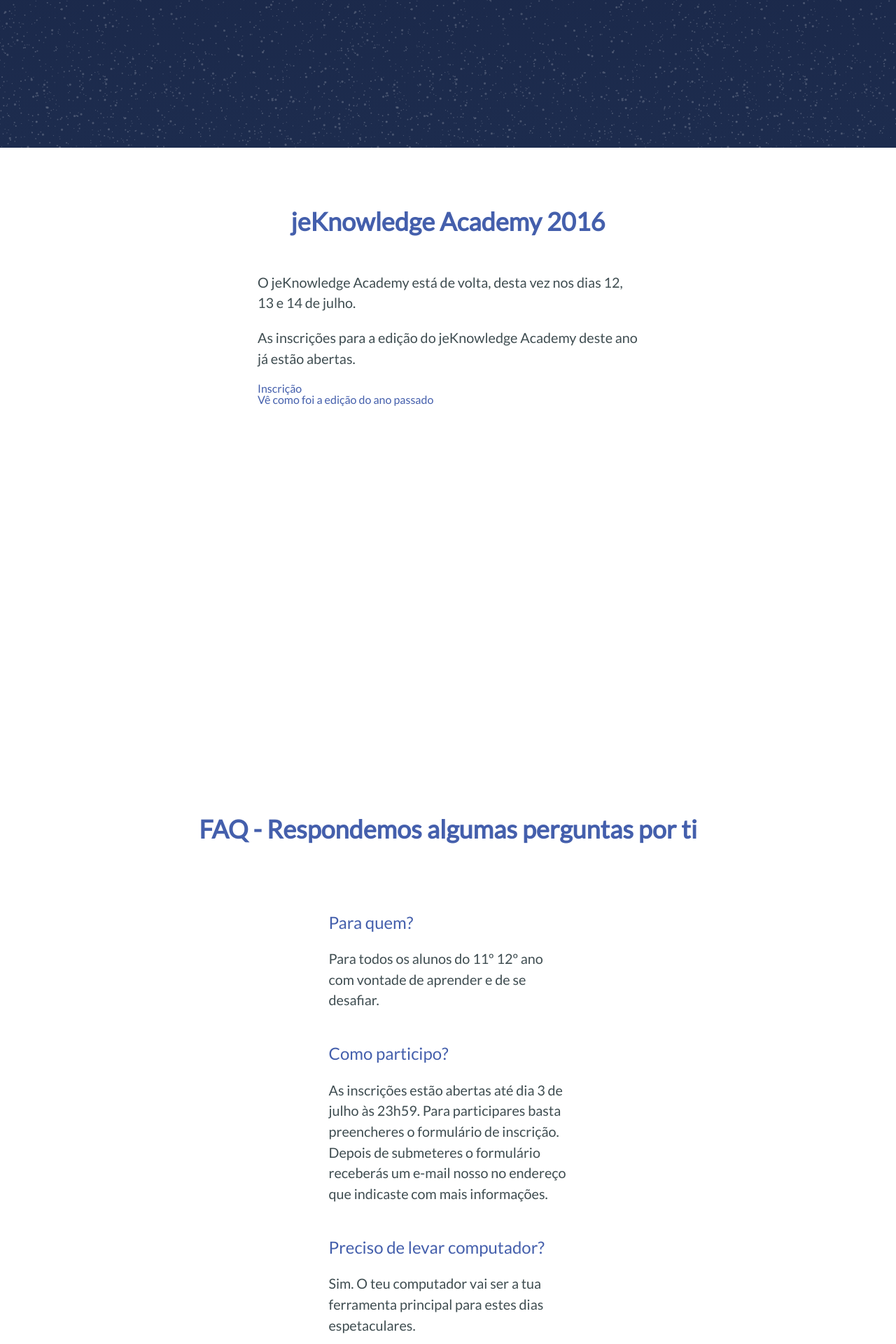
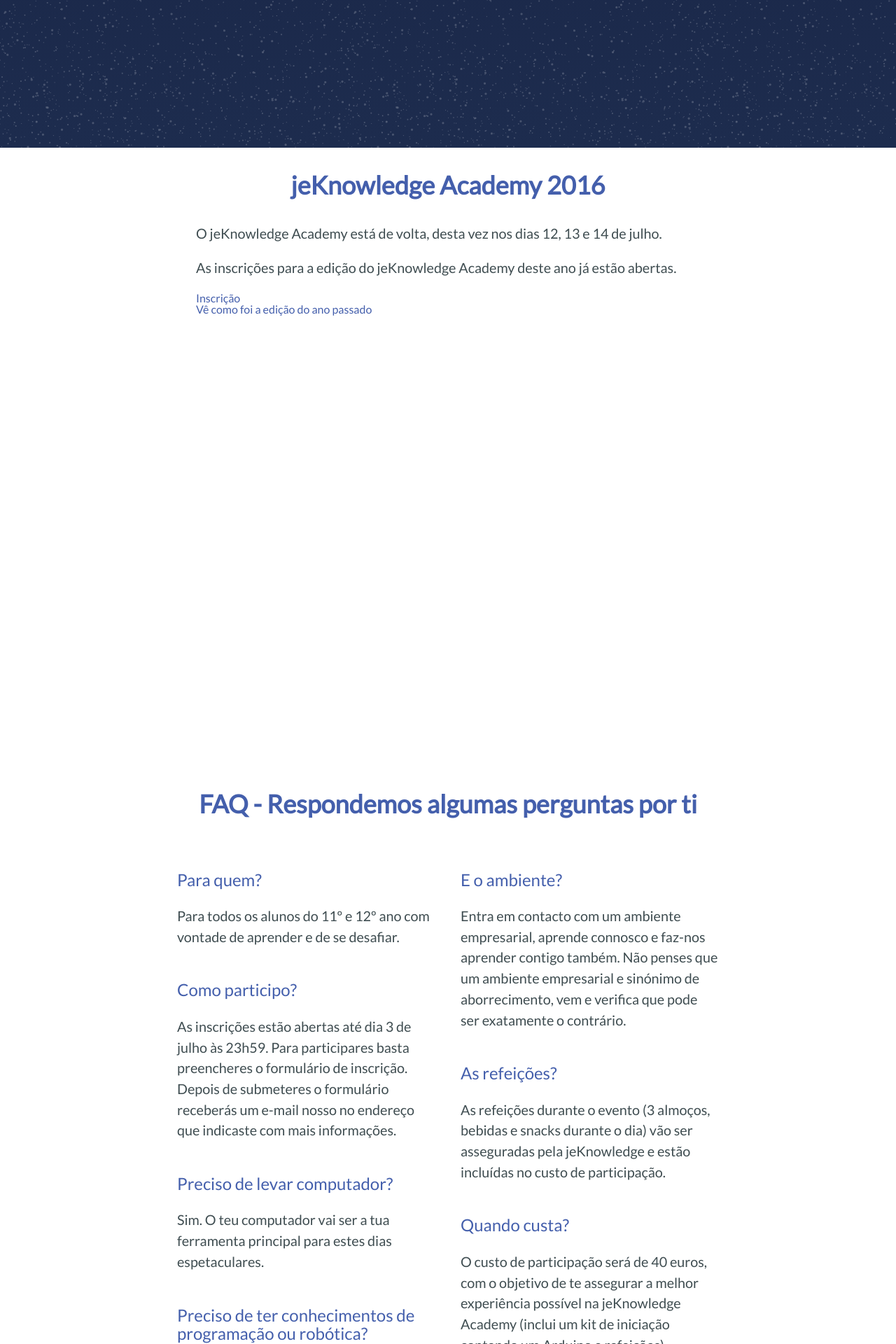
Before and after one commit to jeKnowledge/academy-articles, a Jekyll site: the page built from Academy2016.md, in a window 1280 px wide. Shown: the part 689-2609 px from the top of the page at 70% size. Built offline with Jekyll 4.4.1, drawn with Linux system fonts in a browser that asks for light colours; some of the changed text lies outside the part shown.

Commit message:
academy 2016 improvement

```diff
--- a/Academy2016.md
+++ b/Academy2016.md
@@ -32,7 +32,7 @@
     font-size: 4vh;
     text-align: center;
     width:100%;
-    padding: 1em;
+    padding-bottom: 2vh;
     font-weight:bold;
   }
 
@@ -51,17 +51,13 @@
 
   .col{
     min-width: 30vh;
-    padding: 1em 2em;
-  }
-
-  .col-faq{
     max-width: 45vh;
-    padding: 1em 2em;
+    padding: 1vh 2vh;
   }
 
   .cont{
-    width:50%;
-    padding: 1em 2em;
+    width:30%;
+    padding: 1vh 2vh;
   }
   .map{
   display:flex;
@@ -73,7 +69,7 @@
   #box{
     display: flex;
     flex-wrap: wrap;
-    max-width: 40em;
+    max-width: 90vh;
     justify-content:center;
   }
 
@@ -121,7 +117,9 @@
 </section>
 
 <section id="maininfo" class="container" data-section-menu="section 1" style="display:block;">
-  <div style="padding: 2em 3em; max-width: 40em; margin:auto;">
+
+  <div style="max-width: 80vh; margin:auto;">
+  <br>
   <h1>jeKnowledge Academy 2016</h1>
   <br>
   <p>O jeKnowledge Academy está de volta, desta vez nos dias 12, 13 e 14 de julho.</p>
@@ -140,7 +138,7 @@
   <div class="col col-faq">
       <h2>Para quem?</h2>
       <p>
-        Para todos os alunos do 11º 12º ano com vontade de aprender e de se desafiar.
+        Para todos os alunos do 11º e 12º ano com vontade de aprender e de se desafiar.
       </p>
 
       <h2>Como participo?</h2>
@@ -193,21 +191,26 @@
 -->
 <section id="contacts" class="container" data-section-menu="section 1">
   <!--metade mapa metade info -->
-  <div class="col map" >
-<iframe src="https://www.google.com/maps/embed?pb=!1m18!1m12!1m3!1d3047.0558726846093!2d-8.42665604944977!3d40.20782007614189!2m3!1f0!2f0!3f0!3m2!1i1024!2i768!4f13.1!3m3!1m2!1s0xd22f9098f98004b%3A0xf74b13602c7f2de3!2sDepartamento+de+F%C3%ADsica+da+Universidade+de+Coimbra!5e0!3m2!1spt-PT!2spt!4v1464274013492" frameborder="0" style="border:0; pointer-events:none; width:100%; height: 60vh;" allowfullscreen></iframe>
+<div class="map" >
+<iframe src="https://www.google.com/maps/embed?pb=!1m18!1m12!1m3!1d3047.0558726846093!2d-8.42665604944977!3d40.20782007614189!2m3!1f0!2f0!3f0!3m2!1i1024!2i768!4f13.1!3m3!1m2!1s0xd22f9098f98004b%3A0xf74b13602c7f2de3!2sDepartamento+de+F%C3%ADsica+da+Universidade+de+Coimbra!5e0!3m2!1spt-PT!2spt!4v1464274013492" frameborder="0" style="border:0; pointer-events:none; width:80vw; height: 60vh; margin: auto;" allowfullscreen></iframe>
   </div>
   <div id="box">
-  <div class="col col-faq cont" >
-  </div>
-  <div class="col col-faq cont" >
-  <p><b>Localização</b></p>
-  <p>jeKnowledge</p>
-  <br>
-  <p>Departamento de Física sala B3</p>
-  <p>Rua Larga</p>
-  <p>P-3004-516</p>
-  </div>
+    <div class="col cont" style="max-width: 15vh !important; min-width: 15vh;">
+    <p><b>Localização</b></p>
+    <p>jeKnowledge</p>
+    </div>
 
+      <div class="col cont" >
+      <p><b> . </b></p>
+      <p>Departamento de Física sala B3</p>
+      <p>Rua Larga</p>
+      <p>P-3004-516</p>
+      </div>
+
+      <div class="col cont" >
+      <p><b>Contactos</b></p>
+      <p>formacao@jeknowledge.pt</p>
+      </div>
   </div>
 </section>
 
```
